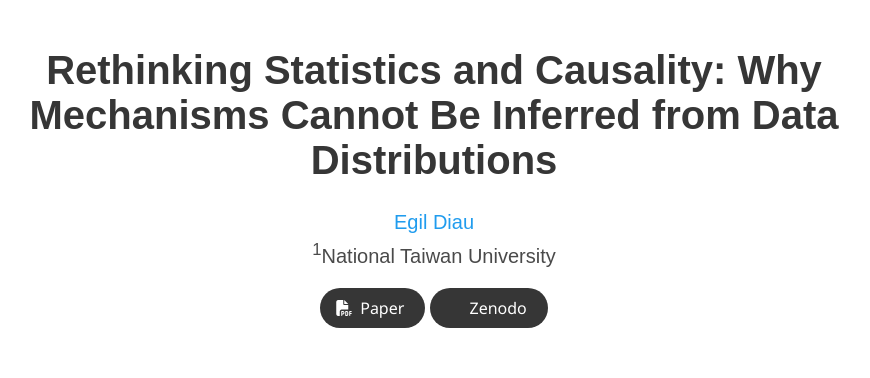
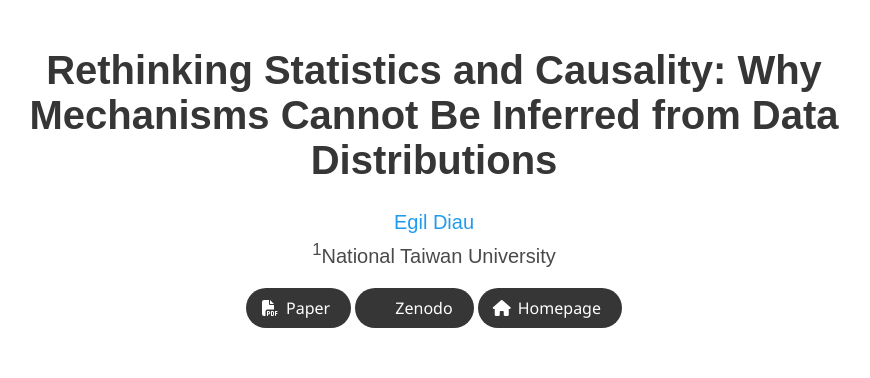
Before and after one commit to egil158/rethinking_stat, a plain HTML site: page index.html in a window 1280 px wide. Shown: the top 378 px of the page, without its empty margins (206-1076 px from the left). Drawn offline with nearby package versions, Linux system fonts and the light colour scheme; some icons are missing; a web font is replaced by a local one.

Commit message:
add home page

```diff
--- a/index.html
+++ b/index.html
@@ -155,23 +155,21 @@
                 </span> -->
                 <!-- Code Link. -->
                 <!-- <span class="link-block">
-                <a href="https://github.com/google/nerfies"
-                   class="external-link button is-normal is-rounded is-dark">
+                  <a href="https://egildiau.com" class="external-link button is-normal is-rounded is-light">
                     <span class="icon">
-                      <i class="fab fa-github"></i>
+                      <i class="fas fa-home"></i>
                     </span>
-                  <span>Code</span>
+                    <span>Main Site</span>
                   </a>
                 </span> -->
                 <!-- Dataset Link. -->
-                <!-- <span class="link-block">
-                <a href="https://github.com/google/nerfies/releases/tag/0.1"
-                   class="external-link button is-normal is-rounded is-dark">
+                <span class="link-block">
+                  <a href="https://egil158.github.io/" class="external-link button is-normal is-rounded is-dark">
                     <span class="icon">
-                      <i class="far fa-images"></i>
+                      <i class="fas fa-home"></i>
                     </span>
-                  <span>Data</span>
-                  </a> -->
+                    <span>Homepage</span>
+                  </a>
               </div>
 
             </div>
```
Lines whose indentation alone changed are shown as unchanged.
